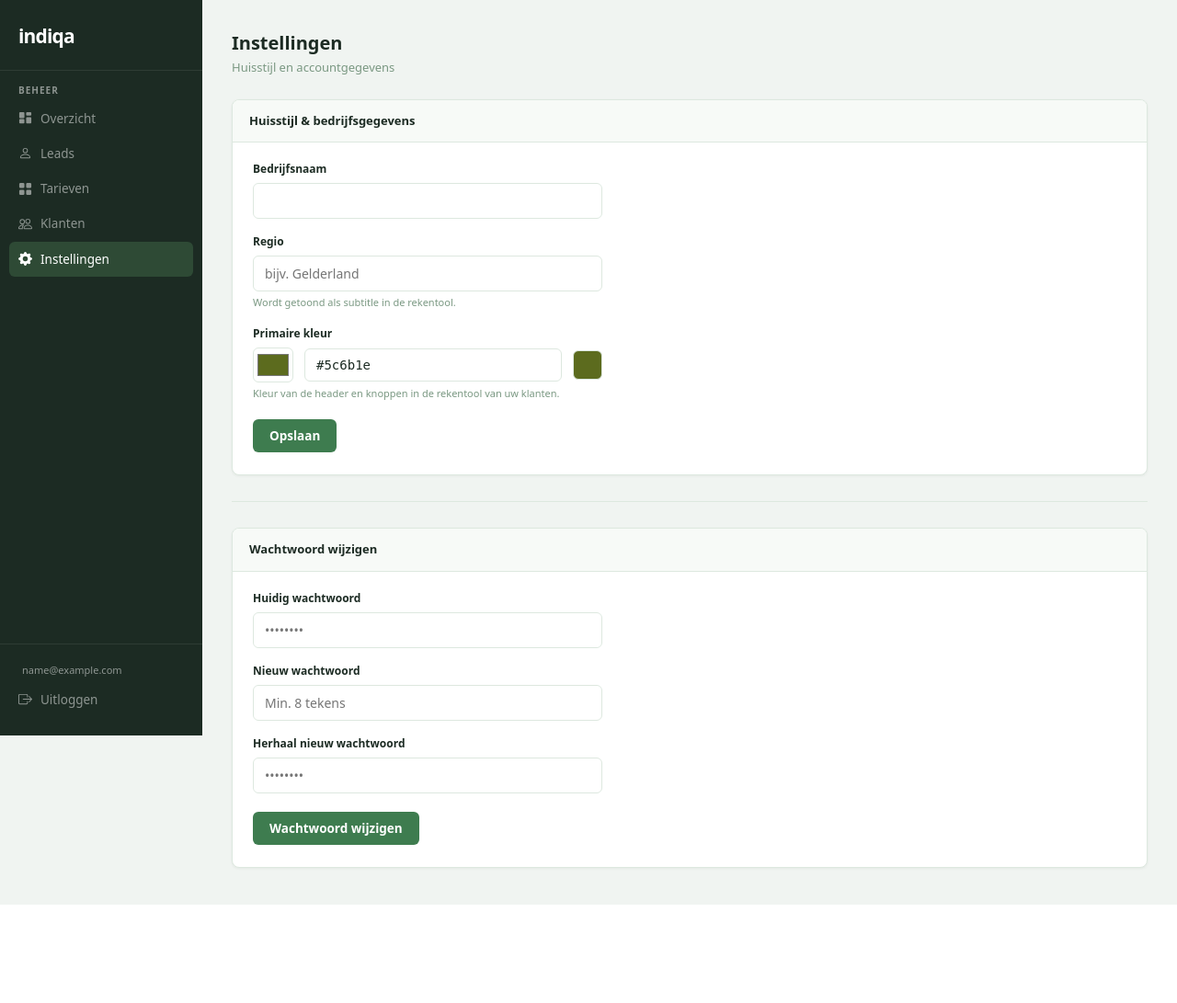
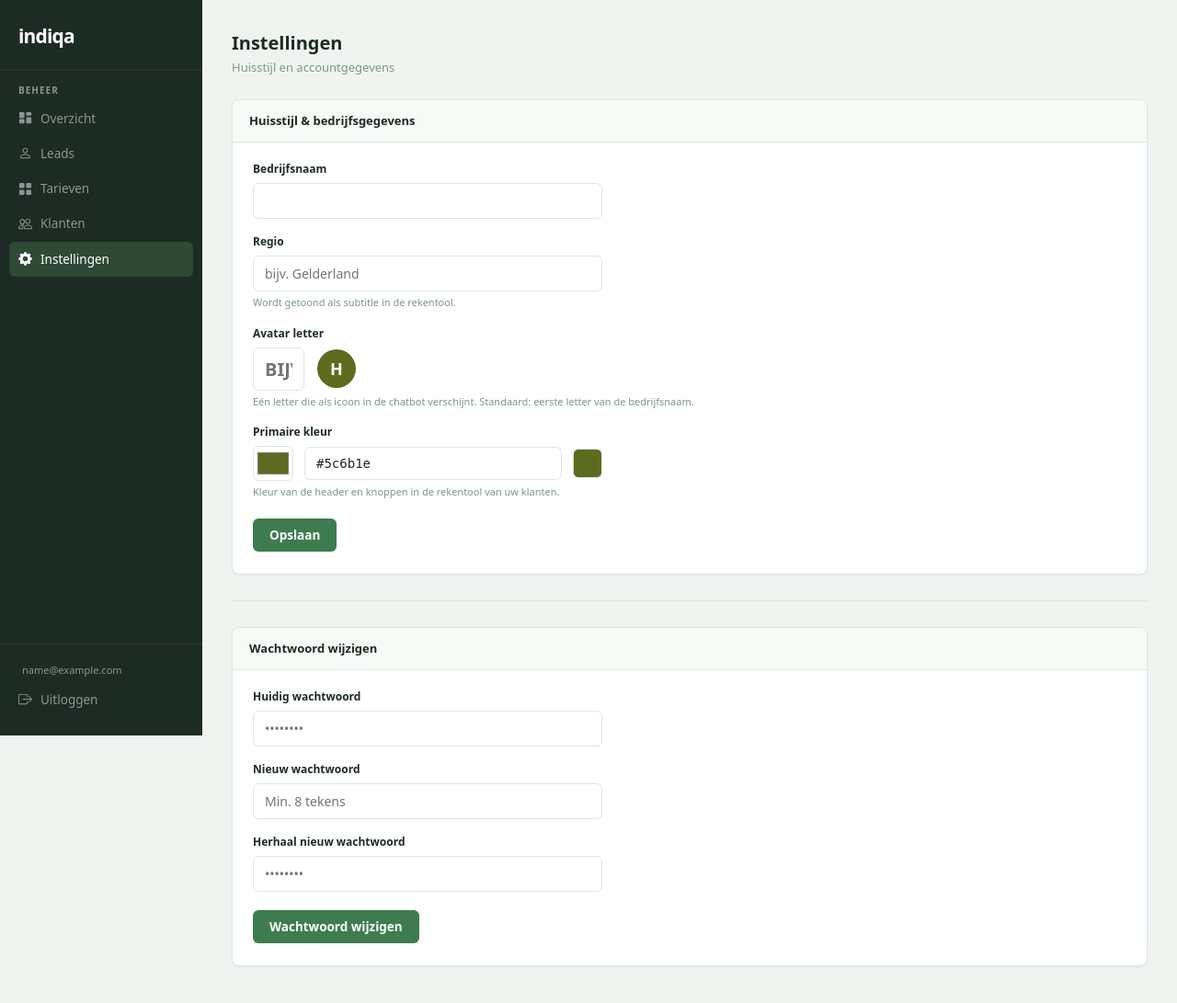
Before and after one commit to MaikVeldman/hovenier-chatbot-demo, a Flask app: page /beheer/instellingen in a window 1280 px wide. Shown: the whole page at 92% size. Before the commit the page ends 984 px from the top, so only its background shows below. Run offline with Flask 3, Linux system fonts and the light colour scheme; the visitor is signed in with stand-in values (Sample User, id 1); data that the repository does not hold is empty.

Commit message:
Feat: avatar letter instelbaar in beheerpaneel + zaagwerk notitie dynamisch
- Avatar letter veld toegevoegd aan instellingen (huisstijl) met live preview
- avatar_letter opgeslagen in instellingen JSON kolom, doorgegeven aan chatbot
- Zaagwerk notitie in breakdown toont nu het werkelijke percentage i.p.v. hardcoded 35%
- _DefaultPriceTable.zaagwerk_pct property toegevoegd als veilige fallback (0.35)

Co-Authored-By: Claude Sonnet 4.6 <noreply@anthropic.com>

```diff
--- a/core/pricing/price_table.py
+++ b/core/pricing/price_table.py
@@ -70,5 +70,9 @@ class _DefaultPriceTable(PriceTable):
                 return factor
         return 1.0
 
+    @property
+    def zaagwerk_pct(self) -> float:
+        return 0.35
+
 
 DEFAULT_PRICE_TABLE = _DefaultPriceTable()
--- a/core/pricing/pricing.py
+++ b/core/pricing/pricing.py
@@ -1059,7 +1059,7 @@ def estimate_tuinaanleg_costs(answers: Dict[str, Any], price_table=None) -> Dict
             "unit": _unit(zaag_key, "€/m¹"),
             "qty": int(round(zaag_m1)),
             "range_eur": [_eur(zaag_range[0]), _eur(zaag_range[1])],
-            "notes": "Schatting op basis van 35% van straatwerk (randen, hoeken en obstakels)."
+            "notes": f"Schatting op basis van {int(round(p.zaagwerk_pct * 100))}% van straatwerk (randen, hoeken en obstakels)."
         })
 
     # ------------------------------------------------------------
@@ -1853,7 +1853,7 @@ def estimate_losse_onderdelen_costs(answers: Dict[str, Any], price_table=None) -
             "unit": _unit(zaag_key, "€/m¹"),
             "qty": int(round(z_m1)),
             "range_eur": [_eur(zaag_rng[0]), _eur(zaag_rng[1])],
-            "notes": "Schatting op basis van 35% van straatwerk (randen, hoeken en obstakels).",
+            "notes": f"Schatting op basis van {int(round(p.zaagwerk_pct * 100))}% van straatwerk (randen, hoeken en obstakels).",
         })
 
     # Gazon
--- a/server.py
+++ b/server.py
@@ -192,13 +192,17 @@ def chatbot_tenant(slug: str):
         return "Onbekende URL.", 404
 
     primaire_kleur = tenant_cfg.primaire_kleur or "#5c6b1e"
+    _inst = tenant_cfg.instellingen or {}
+    _bedrijfsnaam = tenant_cfg.bedrijfsnaam or ""
+    avatar_letter = _inst.get("avatar_letter") or (_bedrijfsnaam[0].upper() if _bedrijfsnaam else "H")
     return render_template(
         "chatbot/index.html",
         tenant_slug=slug,
-        bedrijfsnaam=tenant_cfg.bedrijfsnaam,
+        bedrijfsnaam=_bedrijfsnaam,
         regio=tenant_cfg.regio or "",
         primaire_kleur=primaire_kleur,
         primaire_kleur_dark=_darken_hex(primaire_kleur),
+        avatar_letter=avatar_letter,
     )
 
 
@@ -794,9 +798,10 @@ def admin_instellingen():
         actie = request.form.get("actie")
 
         if actie == "huisstijl" and tenant_id:
-            bedrijfsnaam  = (request.form.get("bedrijfsnaam") or "").strip()
-            regio         = (request.form.get("regio") or "").strip()
+            bedrijfsnaam   = (request.form.get("bedrijfsnaam") or "").strip()
+            regio          = (request.form.get("regio") or "").strip()
             primaire_kleur = (request.form.get("primaire_kleur") or "").strip()
+            avatar_letter_raw = (request.form.get("avatar_letter") or "").strip()
 
             import re as _re2
             if not bedrijfsnaam:
@@ -804,6 +809,12 @@ def admin_instellingen():
             elif primaire_kleur and not _re2.match(r'^#[0-9a-fA-F]{6}$', primaire_kleur):
                 error_huisstijl = "Ongeldige kleurcode. Gebruik formaat #rrggbb."
             else:
+                # Avatar letter: eerste char, hoofdletter, alleen A-Z (fallback = eerste letter naam)
+                if avatar_letter_raw and avatar_letter_raw[0].isalpha():
+                    avatar_letter = avatar_letter_raw[0].upper()
+                else:
+                    avatar_letter = (bedrijfsnaam[0].upper() if bedrijfsnaam else "H")
+
                 with SessionLocal() as db:
                     cfg = db.query(DbTenantConfig).filter_by(tenant_id=tenant_id).first()
                     if cfg:
@@ -812,6 +823,12 @@ def admin_instellingen():
                         if primaire_kleur:
                             cfg.primaire_kleur = primaire_kleur
                         db.commit()
+
+                from infrastructure.db.repositories.tenant_repository import TenantRepository as _TR
+                _tr = _TR()
+                inst = _tr.get_instellingen(tenant_id)
+                inst["avatar_letter"] = avatar_letter
+                _tr.save_instellingen(tenant_id, inst)
                 success_huisstijl = True
 
         elif actie == "wachtwoord" and user_id:
@@ -842,15 +859,20 @@ def admin_instellingen():
             cfg_obj = db.query(DbTenantConfig).filter_by(tenant_id=tenant_id).first()
             if cfg_obj:
                 from dataclasses import dataclass
+                _inst_laden = dict(cfg_obj.instellingen or {})
+                _naam_laden = cfg_obj.bedrijfsnaam or ""
+                _default_letter = (_naam_laden[0].upper() if _naam_laden else "H")
                 @dataclass
                 class _Cfg:
                     bedrijfsnaam: str
                     regio: str
                     primaire_kleur: str
+                    avatar_letter: str
                 cfg_obj = _Cfg(
-                    bedrijfsnaam=cfg_obj.bedrijfsnaam or "",
+                    bedrijfsnaam=_naam_laden,
                     regio=cfg_obj.regio or "",
                     primaire_kleur=cfg_obj.primaire_kleur or "#5c6b1e",
+                    avatar_letter=_inst_laden.get("avatar_letter") or _default_letter,
                 )
 
     return render_template(
--- a/templates/admin/instellingen.html
+++ b/templates/admin/instellingen.html
@@ -147,6 +147,24 @@
       </div>
 
       <div class="field">
+        <label for="avatar_letter">Avatar letter</label>
+        <div style="display:flex;align-items:center;gap:14px;">
+          <input type="text" id="avatar_letter" name="avatar_letter"
+                 value="{{ cfg.avatar_letter if cfg else '' }}"
+                 maxlength="1" placeholder="bijv. V"
+                 style="width:56px;text-align:center;font-size:20px;font-weight:700;text-transform:uppercase;"
+                 oninput="updateAvatarPreview(this.value)"/>
+          <div id="avatar-preview"
+               style="width:42px;height:42px;border-radius:50%;background:{{ cfg.primaire_kleur if cfg else '#5c6b1e' }};
+                      display:flex;align-items:center;justify-content:center;
+                      color:#fff;font-size:18px;font-weight:700;flex-shrink:0;">
+            {{ cfg.avatar_letter if cfg else 'H' }}
+          </div>
+        </div>
+        <div class="field-hint">Eén letter die als icoon in de chatbot verschijnt. Standaard: eerste letter van de bedrijfsnaam.</div>
+      </div>
+
+      <div class="field">
         <label>Primaire kleur</label>
         <div class="color-row">
           <input type="color" id="kleur-picker"
@@ -203,12 +221,19 @@
 function syncKleur(val) {
   document.getElementById('kleur-hex').value = val;
   document.getElementById('kleur-preview').style.background = val;
+  document.getElementById('avatar-preview').style.background = val;
 }
 function syncKleurVanText(val) {
   if (/^#[0-9a-fA-F]{6}$/.test(val)) {
     document.getElementById('kleur-picker').value = val;
     document.getElementById('kleur-preview').style.background = val;
+    document.getElementById('avatar-preview').style.background = val;
   }
+}
+function updateAvatarPreview(val) {
+  var letter = val.trim().toUpperCase().replace(/[^A-Z]/g, '');
+  document.getElementById('avatar_letter').value = letter;
+  document.getElementById('avatar-preview').textContent = letter || '?';
 }
 </script>
 {% endblock %}
--- a/templates/chatbot/index.html
+++ b/templates/chatbot/index.html
@@ -422,7 +422,7 @@
     window.addEventListener('resize', updateLayout);
   }
 
-  const BOT_AVATAR  = { type: 'initial', value: '{{ (bedrijfsnaam or "H")[0] | upper }}' };
+  const BOT_AVATAR  = { type: 'initial', value: '{{ avatar_letter }}' };
   const USER_AVATAR = { type: 'initial', value: '?' };
 
   const API_BASE    = '';
```
